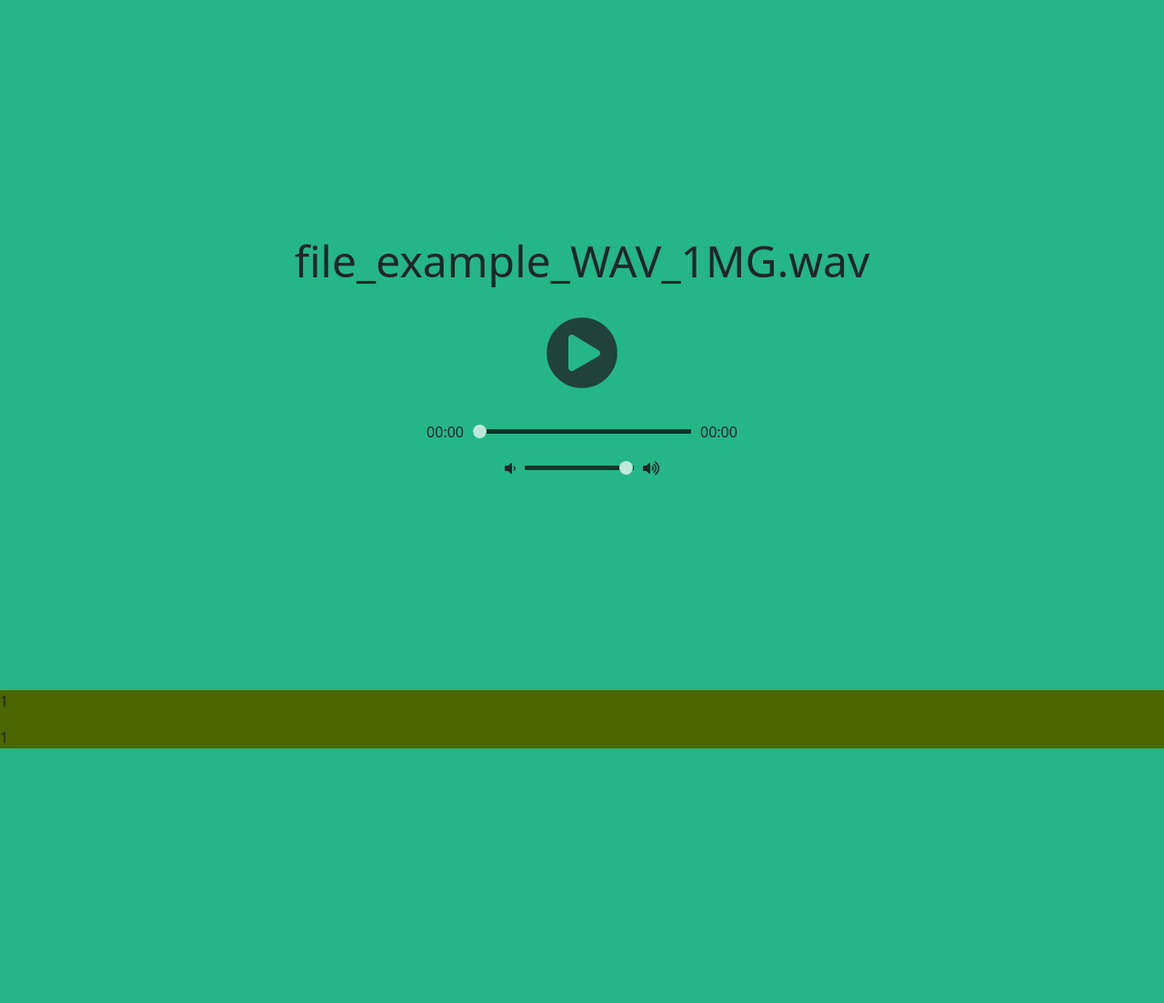
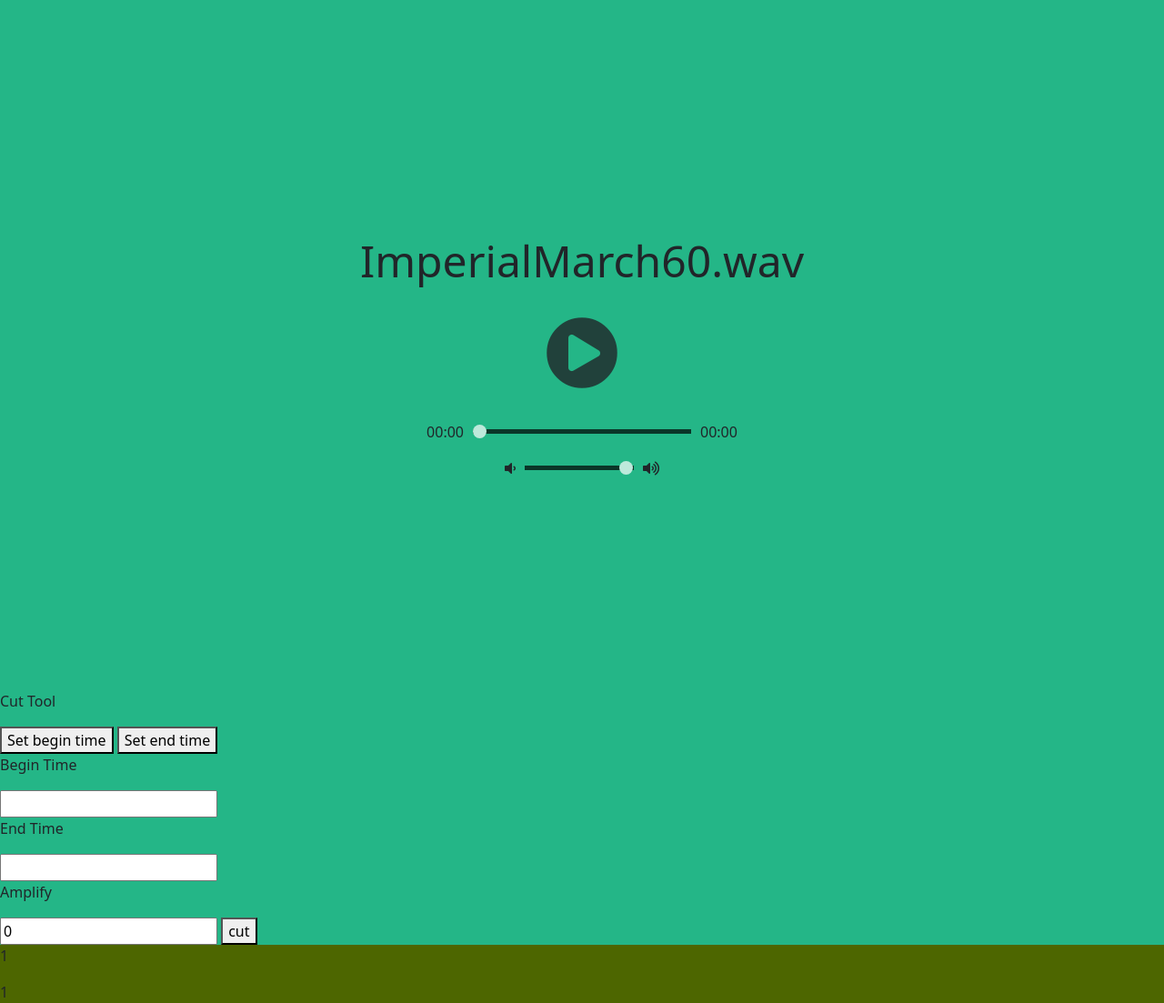
Before and after one commit to aBrodzik/Podsluch, a Django app: template podsluch/wiretapp/templates/wiretapp/player.html in a window 1280 px wide. Shown: the part 169-1272 px from the top of the page at 91% size. Before the commit the page ends 992 px from the top, so only its background shows below. Run offline with Django 3.2, Linux system fonts and the light colour scheme; the template is opened without the code that fills it: most values are stand-ins (such as "Sample title", 1, 10 or a date in 2020); some libraries are stand-ins or nearby versions.

Commit message:
wycinanie, usuwanie, wzmacnianie; mp3-ki zmienione nwa wavy

```diff
--- /dev/null
+++ b/podsluch/wiretapp/forms.py
@@ -0,0 +1,6 @@
+from django import forms
+
+
+class EditForm(forms.Form):
+    start = forms.CharField(max_length=100)
+    end = forms.CharField(max_length=100)
--- a/podsluch/wiretapp/static/main.js
+++ b/podsluch/wiretapp/static/main.js
@@ -10,6 +10,9 @@ let seek_slider = document.querySelector(".seek_slider");
 let volume_slider = document.querySelector(".volume_slider");
 let curr_time = document.querySelector(".current-time");
 let total_duration = document.querySelector(".total-duration");
+
+let select_begin_time = document.querySelector(".cut-start-time");
+let select_end_time = document.querySelector(".cut-end-time");
 
 // Specify globally used values
 let track_index = 0;
@@ -138,5 +141,27 @@ function seekUpdate() {
   }
 }
 
+function cutTimeBeginUpdate() {
+ select_begin_time.textContent = curr_time.textContent;
+
+}
+
+function cutTimeEndUpdate() {
+ select_end_time.textContent = curr_time.textContent;
+
+}
+
+function updateCutTimes(){
+
+}
+
+
+
+
+
+
+
+
+
 // Load the first track in the tracklist
 //loadTrack(track_index);
--- a/podsluch/wiretapp/static/records.js
+++ b/podsluch/wiretapp/static/records.js
@@ -1,7 +1,7 @@
 let track_list=[{
-path: "/static/records/1.mp3",
-name:"1.mp3"},{
-path: "/static/records/file_example_WAV_1MG.wav",
-name:"file_example_WAV_1MG.wav"},{
-path: "/static/records/Richard Wagner - Ride Of The Valkyries.mp3",
-name:"Richard Wagner - Ride Of The Valkyries.mp3"},];
+path: "/static/records/CantinaBand60.wav",
+name:"CantinaBand60.wav"},{
+path: "/static/records/ImperialMarch60.wav",
+name:"ImperialMarch60.wav"},{
+path: "/static/records/PinkPanther60.wav",
+name:"PinkPanther60.wav"},];
--- a/podsluch/wiretapp/templates/wiretapp/player.html
+++ b/podsluch/wiretapp/templates/wiretapp/player.html
@@ -54,6 +54,7 @@
             <!-- Define the section for displaying details -->
             <div class="details">
                 <div class="track-name">Track Name</div>
+
             </div>
 
             <!-- Define the section for displaying track buttons -->
@@ -78,8 +79,38 @@
                 value="99" class="volume_slider" onchange="setVolume()">
               <i class="fa fa-volume-up"></i>
             </div>
+
     </div>
+
+        <p> Cut Tool</p>
+
+        <button onclick="begin()">Set begin time</button>
+
+
+        <button onclick="end()">Set end time</button>
+        <script>
+        function begin() {
+          document.getElementById("begin").value = curr_time.textContent;
+        }
+        function end() {
+          document.getElementById("end").value = curr_time.textContent;
+        }
+        </script>
+
+        <form method="post" action="">
+        {% csrf_token %}
+            <p> Begin Time</p>
+        <input type="text" id="begin"  name="start">
+             <p> End Time</p>
+        <input type="text" id="end" name="end">
+            <p>Amplify</p>
+        <input type="text" id="amp" name="amp" value="0">
+            <button  type="submit"  id="cut" name="cut">cut</button>
+        </form>
+
     </div>
+
+
 <!-- Load the main script for the player -->
 
     <script src="/static/records.js"></script>
@@ -87,8 +118,12 @@
     <p>{{ dic.index }}</p>
     {% block includes %}
     {{ index }}
-    <script>loadTrack( {{index }} );</script>
+    <script>
+    loadTrack( {{index }} );
+    document.getElementById("cut").value = {{ index }};
+    </script>
     {% endblock includes %}
+
 
   <!-- Load the main script for the player -->
   <!-- script src="main.js"></script -->
```
Also changed, not shown: podsluch/wiretapp/fileWritter.py (+12 -0 lines), podsluch/wiretapp/templates/wiretapp/records.html (+4 -3 lines), podsluch/wiretapp/views.py (+41 -7 lines), 3 other files. Lines whose indentation alone changed are shown as unchanged.
